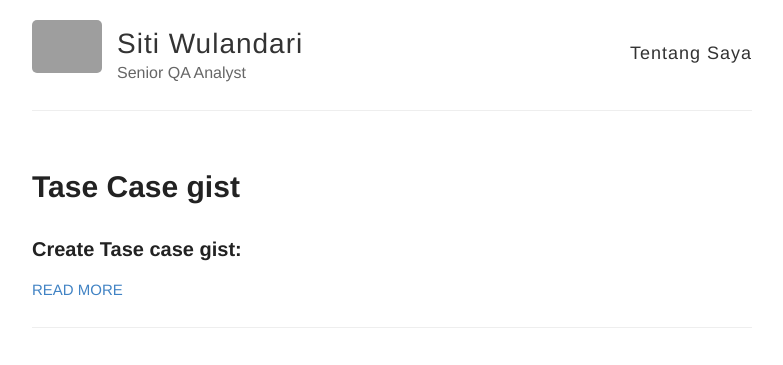
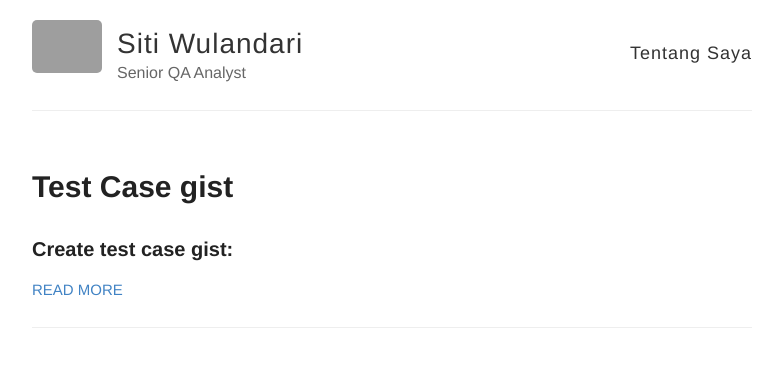
Before and after one commit to sitiwulandari/sitiwulandari.github.io, a Jekyll site: the page built from index.html, in a window 1280 px wide and 900 px high. Shown: the top 365 px of the window, without its empty margins (248-1031 px from the left). Built offline with Jekyll 4.4.1, drawn with Linux system fonts in a browser that asks for light colours; grey boxes are pictures that could not be loaded.

Commit message:
Update 2019-06-26-Tase case gist.md

```diff
--- a/_posts/2019-06-26-Tase case gist.md
+++ b/_posts/2019-06-26-Tase case gist.md
@@ -1,18 +1,21 @@
 ---
 layout: post
-title: Tase Case gist
+title: Test Case gist
 ---
 
 
 
-### Create Tase case  gist:
+### Create test case  gist:
 
 **1. Create**
+
 ![create](https://res.cloudinary.com/deshqivuj/image/upload/v1561818759/2019-06-29_21-06-50_ytsurg.png)
 
 **2. Update**
+
 ![Update](https://res.cloudinary.com/deshqivuj/image/upload/v1561818759/update_zbv0cg.png)
 
 **3. Deleted**
+
 ![Delete](https://res.cloudinary.com/deshqivuj/image/upload/v1561818759/delete_qihgj6.png)
 ------------------
```
